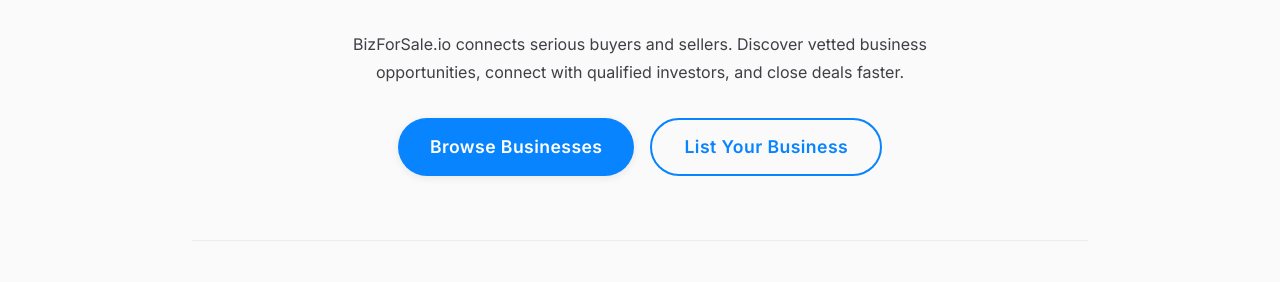
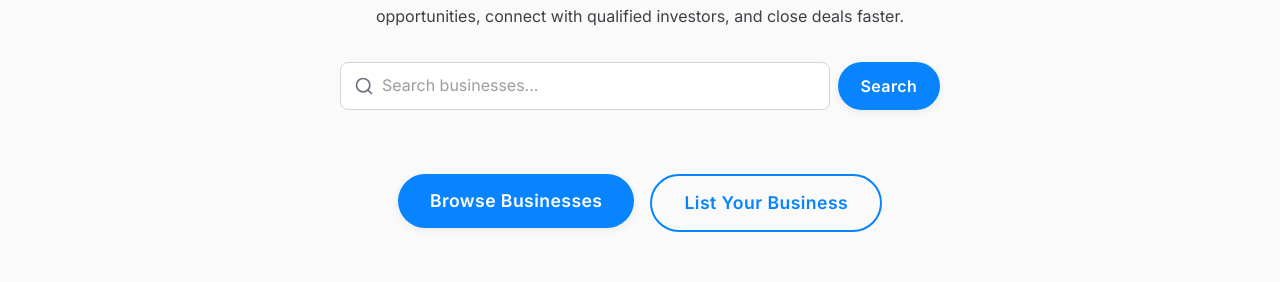
Before and after one commit to operationsEA/Exit-advisor, a Next.js app: page / in a window 1280 px wide. Shown: the part 342-624 px from the top of the page. Built offline with nearby package versions, Linux system fonts and the light colour scheme; no server answers.

Commit message:
Hero section is updated and updated business-for-sale page

```diff
--- a/src/app/listings/page.js
+++ b/src/app/business-for-sale/page.js
@@ -21,12 +21,12 @@
   Slider,
 } from "@mui/material";
 import { FiSearch } from "react-icons/fi";
-import { getPublicListings } from "@/app/listings/actions";
+import { getPublicListings } from "@/app/business-for-sale/actions";
 import ListingCard from "@/components/dashboard/Listings/ListingCard";
 import CATEGORIES from "@/data/categories.json";
 import COUNTRIES_LIST from "@/data/countries.json";
 
-export default function PublicListingsPage() {
+export default function BusinessForSalePage() {
   const router = useRouter();
   const searchParams = useSearchParams();
 
@@ -190,7 +190,7 @@
       revenueRange,
       page,
     );
-    router.push(`/listings?${queryString}`);
+    router.push(`/business-for-sale?${queryString}`);
   }, [
     search,
     category,
--- a/src/components/landing/HeroSection.jsx
+++ b/src/components/landing/HeroSection.jsx
@@ -1,7 +1,6 @@
-"use client";
-
 import { Button } from "@mui/material";
 import Link from "next/link";
+import SearchBar from "./SearchBar";
 
 export default function HeroSection() {
   return (
@@ -18,7 +17,11 @@
           deals faster.
         </p>
 
+        {/* Search Bar Component */}
+        <SearchBar />
+
         <div className="flex flex-col sm:flex-row gap-4 justify-center mb-12">
+          <Link href="/business-for-sale" style={{ textDecoration: "none" }}>
             <Button
               variant="contained"
               size="large"
@@ -32,6 +35,8 @@
             >
               Browse Businesses
             </Button>
+          </Link>
+          <Link href="/list-your-business" style={{ textDecoration: "none" }}>
             <Button
               variant="outlined"
               size="large"
@@ -46,6 +51,7 @@
             >
               List Your Business
             </Button>
+          </Link>
         </div>
 
         <div className="grid grid-cols-1 md:grid-cols-3 gap-8 mt-16 pt-12 border-t border-neutral-200">
--- /dev/null
+++ b/src/components/landing/SearchBar.jsx
@@ -0,0 +1,77 @@
+"use client";
+
+import { useState } from "react";
+import { useRouter } from "next/navigation";
+import { Button, TextField, InputAdornment, Box } from "@mui/material";
+import { FiSearch } from "react-icons/fi";
+
+export default function SearchBar() {
+  const router = useRouter();
+  const [searchQuery, setSearchQuery] = useState("");
+
+  const handleSearch = (e) => {
+    e.preventDefault();
+    if (searchQuery.trim()) {
+      router.push(
+        `/business-for-sale?search=${encodeURIComponent(searchQuery)}`,
+      );
+    }
+  };
+
+  const handleSearchChange = (e) => {
+    setSearchQuery(e.target.value);
+  };
+
+  return (
+    <Box
+      component="form"
+      onSubmit={handleSearch}
+      sx={{
+        display: "flex",
+        gap: 1,
+        maxWidth: "600px",
+        mx: "auto",
+        mb: 8,
+      }}
+    >
+      <TextField
+        fullWidth
+        placeholder="Search businesses..."
+        value={searchQuery}
+        onChange={handleSearchChange}
+        size="medium"
+        sx={{
+          "& .MuiOutlinedInput-root": {
+            backgroundColor: "white",
+            fontSize: "1rem",
+            height: 48,
+            borderRadius: "8px",
+          },
+        }}
+        InputProps={{
+          startAdornment: (
+            <InputAdornment position="start">
+              <FiSearch size={20} style={{ color: "#6b7280" }} />
+            </InputAdornment>
+          ),
+        }}
+      />
+      <Button
+        type="submit"
+        variant="contained"
+        size="large"
+        sx={{
+          backgroundColor: "#0884ff",
+          color: "white",
+          textTransform: "none",
+          fontSize: "1rem",
+          padding: "0 28px",
+          whiteSpace: "nowrap",
+          "&:hover": { backgroundColor: "#0670d6" },
+        }}
+      >
+        Search
+      </Button>
+    </Box>
+  );
+}
```
Also changed, not shown: src/app/business-for-sale/actions.js (renamed from src/app/listings/actions.js). Lines whose indentation alone changed are shown as unchanged.
